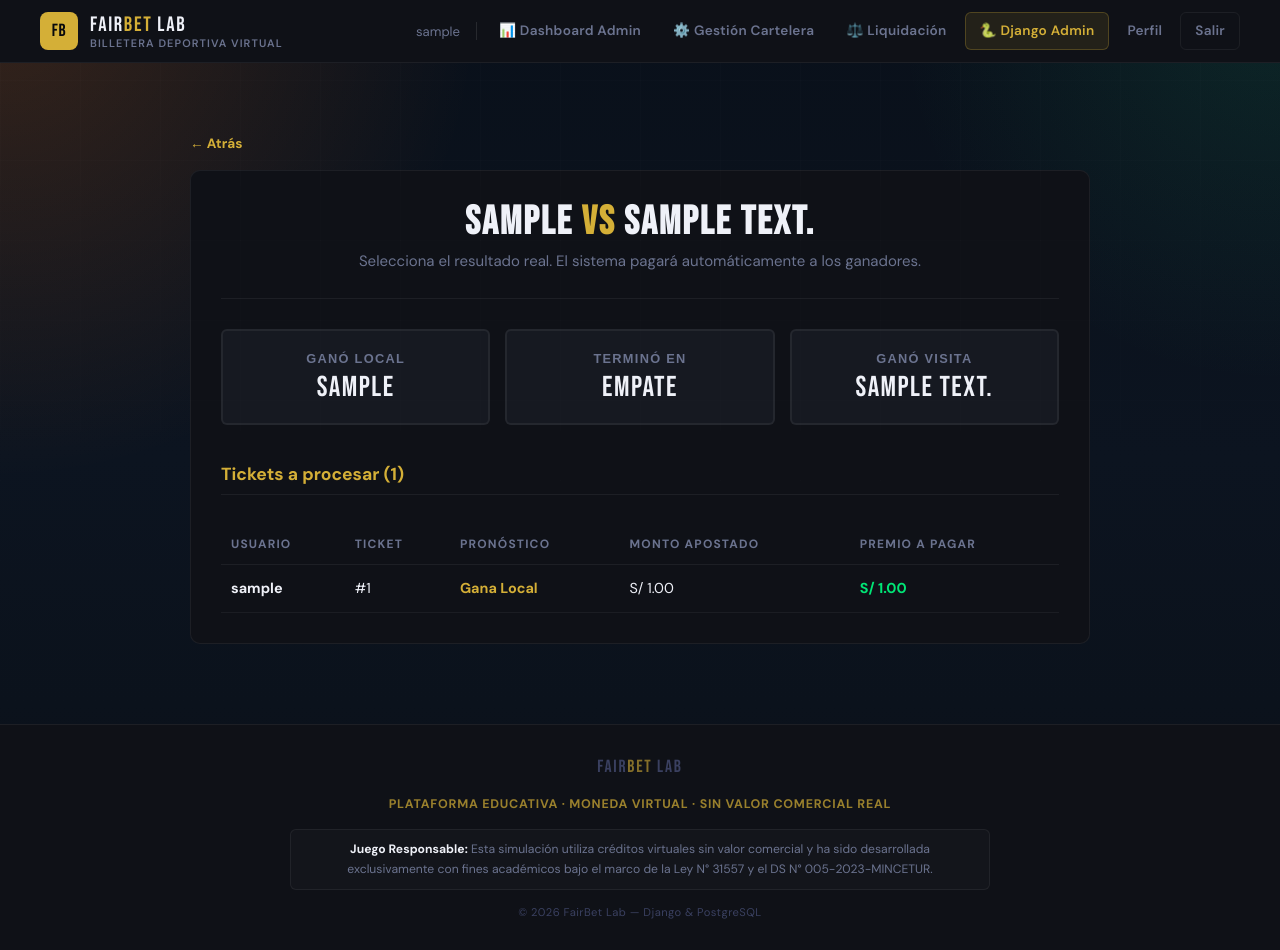
After one commit to DiegoBarturen/Reto_01_Grupo_08, a Django app: page /apuestas/pendientes/liquidar/1/ in a window 1280 px wide. The commit adds this page. Run offline with Django 5.2, Linux system fonts and the light colour scheme; a user stored in the database is signed in; tables that the repository leaves empty hold one stand-in row (values such as "Sample post").

Commit message:
Actualizacion Liquidacion

```diff
--- /dev/null
+++ b/apuestas/templates/apuestas/liquidar_detalle.html
@@ -0,0 +1,101 @@
+{% extends "finanzas/base.html" %}
+
+{% block title %}Procesar Liquidación | FairBet Admin{% endblock %}
+
+{% block content %}
+<style>
+    @import url('https://fonts.googleapis.com/css2?family=Bebas+Neue&family=DM+Sans:wght@400;500;600;700&display=swap');
+
+    .admin-container { max-width: 900px; margin: 40px auto; font-family: 'DM Sans', sans-serif; }
+    .panel-card { background: var(--surface-1); border: 1px solid var(--border); border-radius: var(--radius); padding: 30px; }
+
+    .match-header { text-align: center; border-bottom: 1px solid var(--border); padding-bottom: 25px; margin-bottom: 25px; }
+    .match-header h2 { font-family: 'Bebas Neue', sans-serif; font-size: 2.5rem; color: var(--text); letter-spacing: 0.05em; margin: 0; }
+    .match-header p { color: var(--muted); margin-top: 5px; }
+
+    /* Los 3 grandes botones de resultado */
+    .action-grid { display: grid; grid-template-columns: 1fr 1fr 1fr; gap: 15px; margin-top: 30px; }
+
+    .btn-resultado {
+        background: var(--surface-2); border: 2px solid var(--border); color: var(--text);
+        padding: 20px; border-radius: var(--radius-sm); cursor: pointer; transition: 0.2s;
+        display: flex; flex-direction: column; align-items: center; justify-content: center;
+    }
+    .btn-resultado span.titulo { font-size: 0.8rem; text-transform: uppercase; letter-spacing: 0.1em; color: var(--muted); margin-bottom: 8px; font-weight: 700; }
+    .btn-resultado span.equipo { font-family: 'Bebas Neue', sans-serif; font-size: 1.8rem; letter-spacing: 0.05em; line-height: 1; text-align: center; }
+
+    .btn-resultado:hover { background: var(--surface-3); transform: translateY(-3px); }
+    .btn-resultado.local:hover { border-color: var(--gold); }
+    .btn-resultado.empate:hover { border-color: var(--text-muted); }
+    .btn-resultado.visita:hover { border-color: var(--green-neon); }
+
+    /* Tabla de apuestas */
+    table { width: 100%; border-collapse: collapse; margin-top: 30px; }
+    th { text-align: left; padding: 10px; color: var(--muted); font-size: 0.75rem; text-transform: uppercase; letter-spacing: 0.1em; border-bottom: 1px solid var(--border); }
+    td { padding: 12px 10px; border-bottom: 1px solid rgba(255,255,255,0.05); font-size: 0.9rem; color: var(--text); }
+</style>
+
+<div class="admin-container">
+    <a href="{% url 'apuestas:lista_pendientes' %}" style="color: var(--gold); text-decoration: none; font-weight: 700; font-size: 0.85rem;">← Atrás</a>
+
+    <div class="panel-card" style="margin-top: 15px;">
+        <div class="match-header">
+            <h2>{{ evento.equipo_local }} <span style="color: var(--gold);">VS</span> {{ evento.equipo_visitante }}</h2>
+            <p>Selecciona el resultado real. El sistema pagará automáticamente a los ganadores.</p>
+        </div>
+
+        <form method="POST" id="liquidar-form">
+            {% csrf_token %}
+            <input type="hidden" name="resultado" id="input-resultado">
+
+            <div class="action-grid">
+                <button type="button" class="btn-resultado local" onclick="confirmarLiquidacion('LOCAL', '{{ evento.equipo_local|escapejs }}')">
+                    <span class="titulo">Ganó Local</span>
+                    <span class="equipo">{{ evento.equipo_local }}</span>
+                </button>
+                <button type="button" class="btn-resultado empate" onclick="confirmarLiquidacion('EMPATE', 'Empate')">
+                    <span class="titulo">Terminó en</span>
+                    <span class="equipo">EMPATE</span>
+                </button>
+                <button type="button" class="btn-resultado visita" onclick="confirmarLiquidacion('VISITANTE', '{{ evento.equipo_visitante|escapejs }}')">
+                    <span class="titulo">Ganó Visita</span>
+                    <span class="equipo">{{ evento.equipo_visitante }}</span>
+                </button>
+            </div>
+        </form>
+
+        <h3 style="margin-top: 40px; border-bottom: 1px solid var(--border); padding-bottom: 10px; color: var(--gold);">Tickets a procesar ({{ apuestas.count }})</h3>
+        <table>
+            <thead>
+                <tr>
+                    <th>Usuario</th>
+                    <th>Ticket</th>
+                    <th>Pronóstico</th>
+                    <th>Monto Apostado</th>
+                    <th>Premio a Pagar</th>
+                </tr>
+            </thead>
+            <tbody>
+                {% for apuesta in apuestas %}
+                <tr>
+                    <td style="font-weight: 700;">{{ apuesta.usuario.username }}</td>
+                    <td>#{{ apuesta.id }}</td>
+                    <td style="color: var(--gold); font-weight: bold;">{{ apuesta.get_seleccion_display }}</td>
+                    <td>S/ {{ apuesta.monto_apostado }}</td>
+                    <td style="color: var(--green-neon); font-weight: 800;">S/ {{ apuesta.ganancia_potencial }}</td>
+                </tr>
+                {% endfor %}
+            </tbody>
+        </table>
+    </div>
+</div>
+
+<script>
+    function confirmarLiquidacion(codigo, nombre) {
+        if(confirm(`⚠️ ATENCIÓN: ¿Estás seguro que el resultado final fue "${nombre}"?\n\nAl aceptar, se repartirá el dinero a los ganadores de forma irreversible.`)) {
+            document.getElementById('input-resultado').value = codigo;
+            document.getElementById('liquidar-form').submit();
+        }
+    }
+</script>
+{% endblock %}
--- a/apuestas/urls.py
+++ b/apuestas/urls.py
@@ -5,9 +5,9 @@ from . import views
 app_name = 'apuestas'
 
 urlpatterns = [
-    path('pendientes/', views.lista_pendientes, name='lista_pendientes'),
-    path('liquidar/<int:apuesta_id>/<str:resultado>/', views.liquidar_apuesta, name='liquidar_apuesta'),
     path('apostar/', views.realizar_apuesta, name='realizar_apuesta'),
     path('api/crear/', api_crear_apuesta, name='api_crear_apuesta'),
     path('api/mis-apuestas/', api_listar_mis_apuestas, name='api_listar_mis_apuestas'),
+    path('pendientes/', views.lista_pendientes, name='lista_pendientes'),
+    path('pendientes/liquidar/<int:evento_id>/', views.liquidar_evento, name='liquidar_evento'),
 ]
--- a/apuestas/views.py
+++ b/apuestas/views.py
@@ -8,23 +8,6 @@ from django.contrib import messages
 from .models import Apuesta
 from deportes.models import Evento, Cuota
 from finanzas.models import Billetera, LedgerEntry
-from django.core.paginator import Paginator
-from .filters import ApuestaFilter
-
-@staff_member_required(login_url='finanzas:login')
-def lista_pendientes(request):
-    qs = Apuesta.objects.filter(estado=Apuesta.Estado.PENDIENTE).select_related('usuario', 'evento')
-
-    f = ApuestaFilter(request.GET, queryset=qs)
-
-    paginator = Paginator(f.qs, 20)
-    page_number = request.GET.get('page')
-    page_obj = paginator.get_page(page_number)
-
-    return render(request, 'deportes/lista_pendientes.html', {
-        'filter': f,
-        'page_obj': page_obj
-    })
 
 @login_required
 @transaction.atomic
@@ -43,7 +26,7 @@ def realizar_apuesta(request):
         evento = get_object_or_404(Evento, id=evento_id)
         cuota_obj = get_object_or_404(Cuota, evento=evento)
 
-        if evento.estado == 'FINALIZADO':
+        if evento.estado == 'FINALIZADO' or evento.estado == 'SUSPENDIDO':
             messages.error(request, "Este evento ya no acepta apuestas.")
             return redirect('deportes:cartelera')
 
@@ -81,39 +64,59 @@ def realizar_apuesta(request):
     return redirect('deportes:cartelera')
 
 @staff_member_required(login_url='finanzas:login')
+def lista_pendientes(request):
+    """Muestra los partidos que tienen apuestas por liquidar"""
+    eventos_ids = Apuesta.objects.filter(estado=Apuesta.Estado.PENDIENTE).values_list('evento_id', flat=True).distinct()
+    eventos = Evento.objects.filter(id__in=eventos_ids).order_by('fecha_hora')
+
+    return render(request, 'deportes/lista_pendientes.html', {'eventos': eventos})
+
+
+@staff_member_required(login_url='finanzas:login')
 @transaction.atomic
-def liquidar_apuesta(request, apuesta_id, resultado):
-    """Función para el Administrador: define si la casa paga o cobra"""
-    apuesta = get_object_or_404(Apuesta.objects.select_for_update(), id=apuesta_id)
+def liquidar_evento(request, evento_id):
+    evento = get_object_or_404(Evento, id=evento_id)
 
-    if apuesta.estado != Apuesta.Estado.PENDIENTE:
-        messages.error(request, "Esta apuesta ya fue liquidada previamente.")
-        return redirect('apuestas:lista_pendientes')
+    apuestas_pendientes = Apuesta.objects.select_for_update().filter(evento=evento, estado=Apuesta.Estado.PENDIENTE).select_related('usuario')
 
-    billetera_usuario = Billetera.objects.get(usuario=apuesta.usuario)
-    billetera_casa, _ = Billetera.objects.get_or_create(tipo=Billetera.TipoCuenta.CASA)
-    billetera_pendientes, _ = Billetera.objects.get_or_create(tipo=Billetera.TipoCuenta.PENDIENTES)
+    if request.method == 'POST':
+        resultado_partido = request.POST.get('resultado') # 'LOCAL', 'EMPATE' o 'VISITANTE'
 
-    tx_id = uuid.uuid4()
+        if resultado_partido in ['LOCAL', 'EMPATE', 'VISITANTE']:
+            billetera_casa, _ = Billetera.objects.get_or_create(tipo=Billetera.TipoCuenta.CASA)
+            billetera_pendientes, _ = Billetera.objects.get_or_create(tipo=Billetera.TipoCuenta.PENDIENTES)
 
-    monto_apostado = apuesta.monto_apostado
-    ganancia_neta = apuesta.ganancia_potencial - monto_apostado
+            for apuesta in apuestas_pendientes:
+                billetera_usuario = Billetera.objects.get(usuario=apuesta.usuario)
+                tx_id = uuid.uuid4()
 
-    if resultado == 'GANADA':
-        LedgerEntry.objects.create(billetera=billetera_pendientes, transaction_id=tx_id, direccion=LedgerEntry.Direccion.DEBIT, monto=monto_apostado, descripcion=f"Devolución de custodia - Apuesta #{apuesta.id}")
-        LedgerEntry.objects.create(billetera=billetera_usuario, transaction_id=tx_id, direccion=LedgerEntry.Direccion.CREDIT, monto=monto_apostado, descripcion=f"Devolución de stake - Apuesta #{apuesta.id}")
+                monto_apostado = apuesta.monto_apostado
+                ganancia_neta = apuesta.ganancia_potencial - monto_apostado
 
-        if ganancia_neta > 0:
-            LedgerEntry.objects.create(billetera=billetera_casa, transaction_id=tx_id, direccion=LedgerEntry.Direccion.DEBIT, monto=ganancia_neta, descripcion=f"Pago de ganancia - Apuesta #{apuesta.id}")
-            LedgerEntry.objects.create(billetera=billetera_usuario, transaction_id=tx_id, direccion=LedgerEntry.Direccion.CREDIT, monto=ganancia_neta, descripcion=f"Premio ganado - Apuesta #{apuesta.id}")
+                if apuesta.seleccion == resultado_partido:
+                    LedgerEntry.objects.create(billetera=billetera_pendientes, transaction_id=tx_id, direccion=LedgerEntry.Direccion.DEBIT, monto=monto_apostado, descripcion=f"Devolución custodia - Apuesta #{apuesta.id}")
+                    LedgerEntry.objects.create(billetera=billetera_usuario, transaction_id=tx_id, direccion=LedgerEntry.Direccion.CREDIT, monto=monto_apostado, descripcion=f"Devolución de stake - Apuesta #{apuesta.id}")
 
-        apuesta.estado = Apuesta.Estado.GANADA
-    else:
-        LedgerEntry.objects.create(billetera=billetera_pendientes, transaction_id=tx_id, direccion=LedgerEntry.Direccion.DEBIT, monto=monto_apostado, descripcion=f"Cierre de custodia - Apuesta perdida #{apuesta.id}")
-        LedgerEntry.objects.create(billetera=billetera_casa, transaction_id=tx_id, direccion=LedgerEntry.Direccion.CREDIT, monto=monto_apostado, descripcion=f"Ingreso por apuesta perdida #{apuesta.id}")
+                    if ganancia_neta > 0:
+                        LedgerEntry.objects.create(billetera=billetera_casa, transaction_id=tx_id, direccion=LedgerEntry.Direccion.DEBIT, monto=ganancia_neta, descripcion=f"Pago de ganancia - Apuesta #{apuesta.id}")
+                        LedgerEntry.objects.create(billetera=billetera_usuario, transaction_id=tx_id, direccion=LedgerEntry.Direccion.CREDIT, monto=ganancia_neta, descripcion=f"Premio ganado - Apuesta #{apuesta.id}")
 
-        apuesta.estado = Apuesta.Estado.PERDIDA
+                    apuesta.estado = Apuesta.Estado.GANADA
+                else:
+                    LedgerEntry.objects.create(billetera=billetera_pendientes, transaction_id=tx_id, direccion=LedgerEntry.Direccion.DEBIT, monto=monto_apostado, descripcion=f"Cierre de custodia - Apuesta perdida #{apuesta.id}")
+                    LedgerEntry.objects.create(billetera=billetera_casa, transaction_id=tx_id, direccion=LedgerEntry.Direccion.CREDIT, monto=monto_apostado, descripcion=f"Ingreso por apuesta perdida #{apuesta.id}")
 
-    apuesta.save()
-    messages.success(request, f"Apuesta #{apuesta.id} marcada como {resultado}.")
-    return redirect('apuestas:lista_pendientes')
+                    apuesta.estado = Apuesta.Estado.PERDIDA
+
+                apuesta.save()
+
+            evento.estado = 'FINALIZADO'
+            evento.save()
+
+            messages.success(request, f'¡Liquidación Masiva Completada! El sistema procesó los pagos al Ledger con resultado: {resultado_partido}.')
+            return redirect('apuestas:lista_pendientes')
+
+    return render(request, 'apuestas/liquidar_detalle.html', {
+        'evento': evento,
+        'apuestas': apuestas_pendientes
+    })
```
Also changed, not shown: deportes/templates/deportes/lista_pendientes.html (+50 -48 lines), deportes/views.py (+71 -4 lines).
